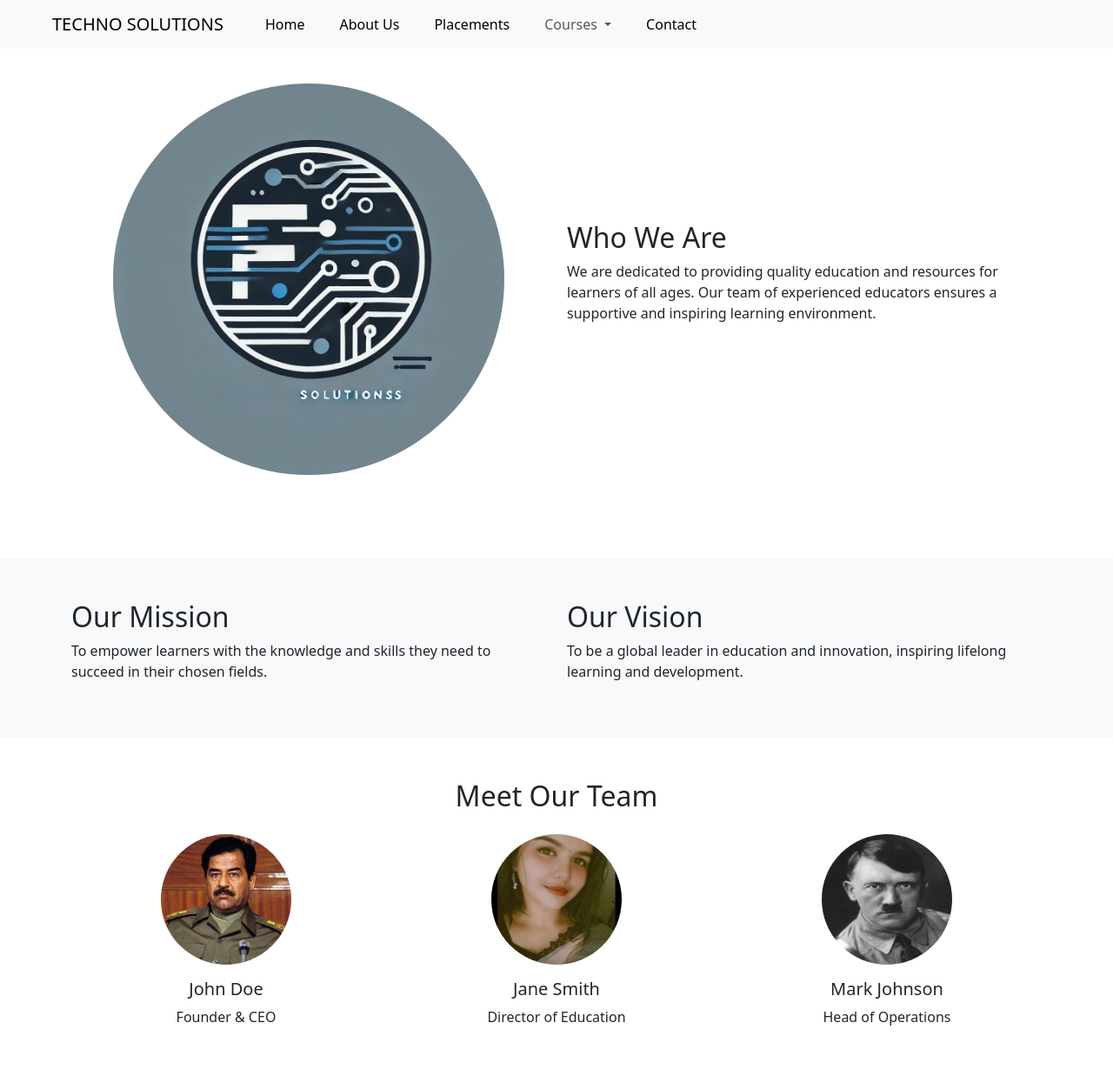
After one commit to karthik40404/institute, a Django app: page /about in a window 1280 px wide. The commit adds this page. Shown: the whole page at 87% size. Run offline with Django 5.2, Linux system fonts and the light colour scheme.

Commit message:
finished

```diff
--- a/insty/instiapp/urls.py
+++ b/insty/instiapp/urls.py
@@ -7,4 +7,5 @@ urlpatterns = [
     path('contact',views.contact),
     path('placement',views.placements),
     path('smessage',views.sendm),
+    path('about',views.about),
 ]
--- a/insty/instiapp/views.py
+++ b/insty/instiapp/views.py
@@ -26,3 +26,6 @@ def sendm(req):
           return redirect(contact)
      else:
           return render(req,'contact.html')
+
+def about(req):
+     return render(req,'aboutus.html')
--- /dev/null
+++ b/insty/templates/aboutus.html
@@ -0,0 +1,100 @@
+<!DOCTYPE html>
+<html lang="en">
+<head>
+    <meta charset="UTF-8">
+    <meta name="viewport" content="width=device-width, initial-scale=1.0">
+    <title>Document</title>
+    <link href="https://cdn.jsdelivr.net/npm/bootstrap@5.3.3/dist/css/bootstrap.min.css" rel="stylesheet" integrity="sha384-QWTKZyjpPEjISv5WaRU9OFeRpok6YctnYmDr5pNlyT2bRjXh0JMhjY6hW+ALEwIH" crossorigin="anonymous">
+
+</head>
+<body>
+    <nav class="navbar navbar-expand-lg navbar-light bg-light fixed-top">
+        <div class="container-fluid ms-5">
+            <button class="navbar-toggler" type="button" data-bs-toggle="collapse" data-bs-target="#navbarNavDropdown" aria-controls="navbarNavDropdown" aria-expanded="false" aria-label="Toggle navigation">
+                <span class="navbar-toggler-icon"></span>
+            </button>
+            <div class="collapse navbar-collapse" id="navbarNavDropdown">
+                <ul class="navbar-nav me-auto gap-4">
+                    <a class="navbar-brand">TECHNO SOLUTIONS</a>
+                    <li class="nav-item">
+                        <a class="nav-link active" aria-current="page" href="../">Home</a>
+                    </li>
+                    <li class="nav-item">
+                        <a class="nav-link active" aria-current="page" href="about">About Us</a>
+                    </li>
+                    <li class="nav-item">
+                        <a class="nav-link active" aria-current="page" href="placement">Placements</a>
+                    </li>
+                    <li class="nav-item dropdown">
+                        <a class="nav-link dropdown-toggle" href="#" id="navbarDropdown" role="button" data-bs-toggle="dropdown" aria-expanded="false">
+                            Courses
+                        </a>
+                        <ul class="dropdown-menu" aria-labelledby="navbarDropdown">
+                            {% for course in courses %}
+                            <li><a class="dropdown-item" href="viewcourse/{{course.id}}">{{ course.cname }}</a></li>
+                            {% endfor %}
+                        </ul>
+                    </li>
+                    <li class="nav-item">
+                        <a class="nav-link active" aria-current="page" href="contact">Contact</a>
+                    </li>
+                </ul>
+            </div>
+        </div>
+    </nav>
+    <section class="py-5">
+        <div class="container">
+          <div class="row align-items-center">
+            <div class="col-md-6">
+              <img src="../static/imges/DALL·E 2024-11-26 23.11.51 - A modern and sleek logo for a company named 'Techno Solutions'. The design should feature a minimalistic and futuristic aesthetic, incorporating techn.webp" class="img-fluid rounded-circle p-5" alt="About Us">
+            </div>
+            <div class="col-md-6">
+              <h2>Who We Are</h2>
+              <p>We are dedicated to providing quality education and resources for learners of all ages. Our team of experienced educators ensures a supportive and inspiring learning environment.</p>
+            </div>
+          </div>
+        </div>
+      </section>
+
+      <!-- Mission and Vision -->
+      <section class="bg-light py-5">
+        <div class="container">
+          <div class="row">
+            <div class="col-md-6">
+              <h2>Our Mission</h2>
+              <p>To empower learners with the knowledge and skills they need to succeed in their chosen fields.</p>
+            </div>
+            <div class="col-md-6">
+              <h2>Our Vision</h2>
+              <p>To be a global leader in education and innovation, inspiring lifelong learning and development.</p>
+            </div>
+          </div>
+        </div>
+      </section>
+
+      <!-- Team Section -->
+      <section class="py-5">
+        <div class="container">
+          <h2 class="text-center">Meet Our Team</h2>
+          <div class="row mt-4">
+            <div class="col-md-4 text-center">
+              <img src="../static/imges/gettyimages-113975611.avif" class="rounded-circle mb-3" alt="Team Member" style="width: 150px; height: 150px;">
+              <h5>John Doe</h5>
+              <p>Founder & CEO</p>
+            </div>
+            <div class="col-md-4 text-center">
+              <img src="../static/imges/bae.jpg" class="rounded-circle mb-3" alt="Team Member" style="width: 150px; height: 150px;">
+              <h5>Jane Smith</h5>
+              <p>Director of Education</p>
+            </div>
+            <div class="col-md-4 text-center">
+              <img src="../static/imges/hit.webp" class="rounded-circle mb-3" alt="Team Member" style="width: 150px; height: 150px;">
+              <h5>Mark Johnson</h5>
+              <p>Head of Operations</p>
+            </div>
+          </div>
+        </div>
+      </section>
+    <script src="https://cdn.jsdelivr.net/npm/bootstrap@5.3.3/dist/js/bootstrap.bundle.min.js" integrity="sha384-YvpcrYf0tY3lHB60NNkmXc5s9fDVZLESaAA55NDzOxhy9GkcIdslK1eN7N6jIeHz" crossorigin="anonymous"></script>
+</body>
+</html>
--- a/insty/templates/contact.html
+++ b/insty/templates/contact.html
@@ -19,7 +19,7 @@
                         <a class="nav-link active" aria-current="page" href="../">Home</a>
                     </li>
                     <li class="nav-item">
-                        <a class="nav-link" href="">About Us</a>
+                        <a class="nav-link active" aria-current="page" href="about">About Us</a>
                     </li>
                     <li class="nav-item">
                         <a class="nav-link active" aria-current="page" href="placement">Placements</a>
--- a/insty/templates/index.html
+++ b/insty/templates/index.html
@@ -50,7 +50,7 @@
                         <a class="nav-link active" aria-current="page" href="#">Home</a>
                     </li>
                     <li class="nav-item">
-                        <a class="nav-link" href="">About Us</a>
+                        <a class="nav-link active" aria-current="page" href="about">About Us</a>
                     </li>
                     <li class="nav-item">
                         <a class="nav-link active" aria-current="page" href="placement">Placements</a>
--- a/insty/templates/placement.html
+++ b/insty/templates/placement.html
@@ -19,7 +19,7 @@
                         <a class="nav-link active" aria-current="page" href="../">Home</a>
                     </li>
                     <li class="nav-item">
-                        <a class="nav-link" href="">About Us</a>
+                        <a class="nav-link active" aria-current="page" href="about">About Us</a>
                     </li>
                     <li class="nav-item">
                         <a class="nav-link active" aria-current="page" href="placement">Placements</a>
```
Also changed, not shown: insty/static/imges/DALL·E 2024-11-26 23.11.51 - A modern and sleek logo for a company named 'Techno Solutions'. The design should feature a minimalistic and futuristic aesthetic, incorporating techn.webp (added).
